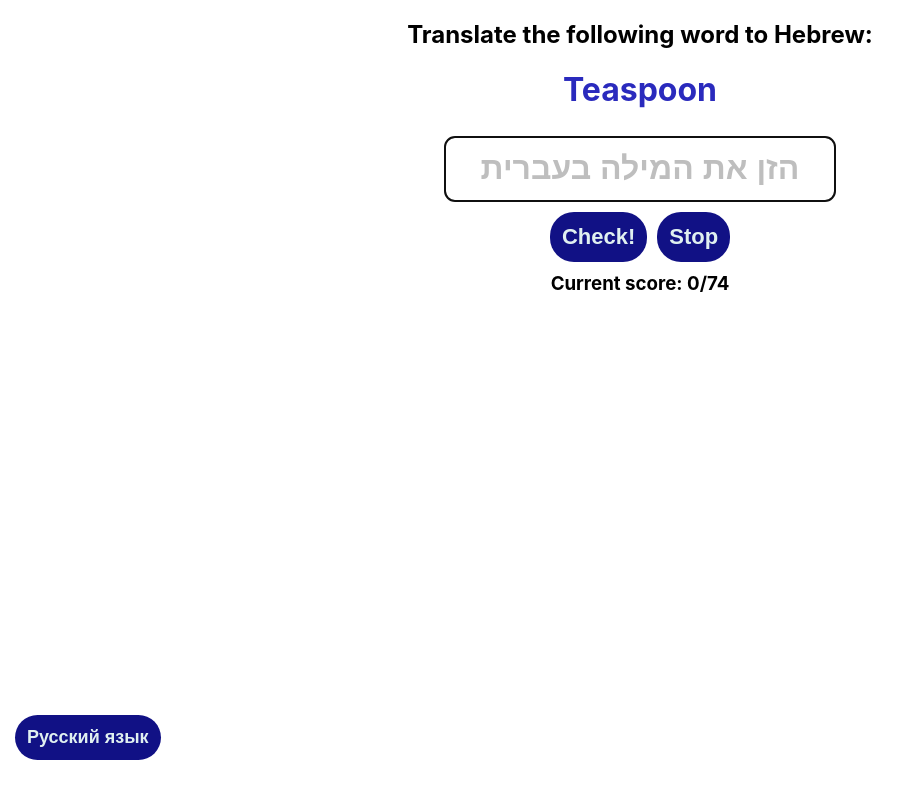
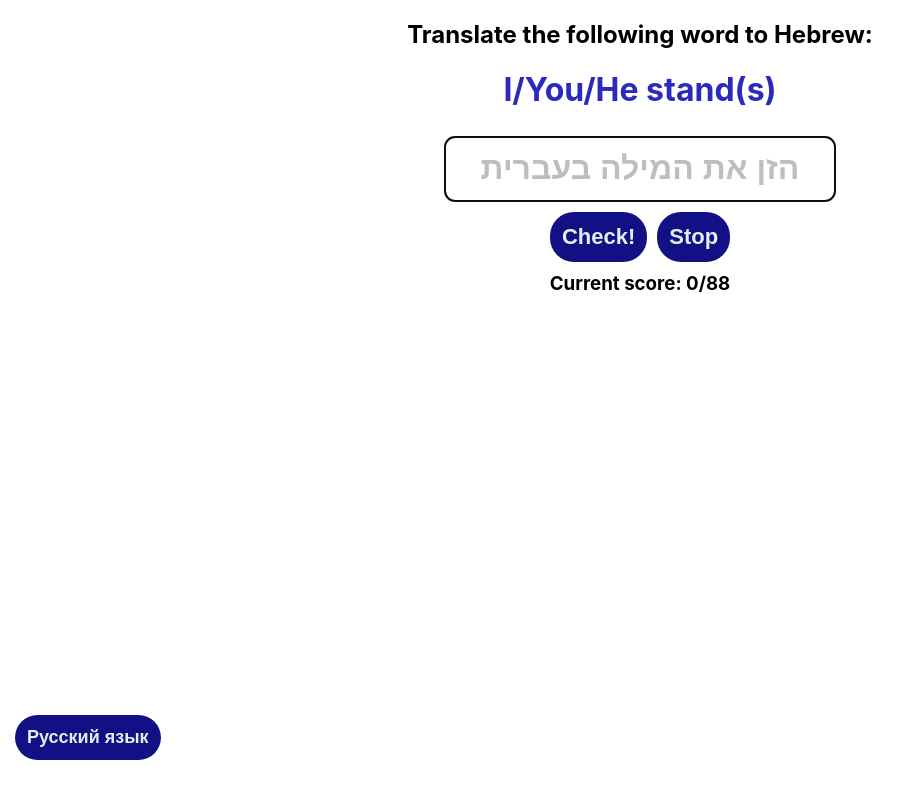
Before and after one commit to EranLavan/s-sage-one, a React (Create React App) app: page / in a window 1280 px wide. Shown: the top 798 px of the page, without its empty margins (0-919 px from the left). Built offline with nearby package versions, Linux system fonts and the light colour scheme.

Commit message:
modified:   src/data/words.js

```diff
--- a/src/data/words.js
+++ b/src/data/words.js
@@ -741,6 +741,146 @@ const words = [
 
     {
       id: 75,
+      english: 'Heart',
+      russian: 'Сердце',
+      hebrew: 'לב',
+      pronuncEng: 'lev',
+      pronuncRus: '',
+      category: ''
+    },
+
+    {
+      id: 76,
+      english: 'Sure',
+      russian: 'Точно, уверен',
+      hebrew: 'בטח',
+      pronuncEng: '',
+      pronuncRus: '',
+      category: ''
+    },
+
+    {
+      id: 77,
+      english: 'Small',
+      russian: 'Маленький',
+      hebrew: 'קטן',
+      pronuncEng: '',
+      pronuncRus: '',
+      category: ''
+    },
+
+    {
+      id: 78,
+      english: 'Big',
+      russian: 'Большой',
+      hebrew: 'גדול',
+      pronuncEng: '',
+      pronuncRus: '',
+      category: ''
+    },
+
+    {
+      id: 79,
+      english: 'Bag',
+      russian: 'Сумка',
+      hebrew: 'תיק',
+      pronuncEng: '',
+      pronuncRus: '',
+      category: ''
+    },
+
+    {
+      id: 80,
+      english: 'Doctor',
+      russian: 'Врач',
+      hebrew: 'רופא',
+      pronuncEng: '',
+      pronuncRus: '',
+      category: ''
+    },
+
+    {
+      id: 81,
+      english: 'Chair',
+      russian: 'Стул',
+      hebrew: 'כיסא',
+      pronuncEng: '',
+      pronuncRus: '',
+      category: ''
+    },
+
+    {
+      id: 82,
+      english: 'Book',
+      russian: 'Книга',
+      hebrew: 'ספר',
+      pronuncEng: '',
+      pronuncRus: '',
+      category: ''
+    },
+
+    {
+      id: 83,
+      english: 'Plane',
+      russian: 'Самолёт',
+      hebrew: 'מטוס',
+      pronuncEng: '',
+      pronuncRus: '',
+      category: ''
+    },
+
+    {
+      id: 84,
+      english: 'Engineer',
+      russian: 'Инженер',
+      hebrew: 'מהנדס',
+      pronuncEng: '',
+      pronuncRus: '',
+      category: ''
+    },
+
+    {
+      id: 85,
+      english: 'Page',
+      russian: 'Страница',
+      hebrew: 'עמוד',
+      pronuncEng: '',
+      pronuncRus: '',
+      category: ''
+    },
+
+    {
+      id: 86,
+      english: 'Family',
+      russian: 'Семья',
+      hebrew: 'משפחה',
+      pronuncEng: '',
+      pronuncRus: '',
+      category: ''
+    },
+
+    {
+      id: 87,
+      english: 'Story',
+      russian: 'Рассказ, история',
+      hebrew: 'סיפור',
+      pronuncEng: '',
+      pronuncRus: '',
+      category: ''
+    },
+
+    {
+      id: 88,
+      english: 'Now',
+      russian: 'Сейчас',
+      hebrew: 'עכשיו',
+      pronuncEng: '',
+      pronuncRus: '',
+      category: ''
+    },
+
+    {
+      id: 89,
       english: '',
       russian: '',
       hebrew: '',
@@ -748,6 +888,8 @@ const words = [
       pronuncRus: '',
       category: ''
     },
+
+
   ]
 
 export default words
```
